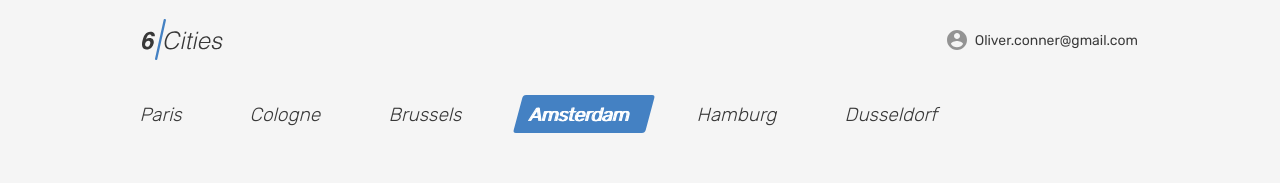
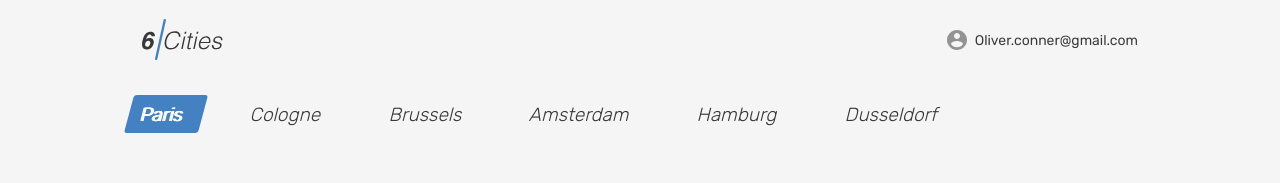
Before and after one commit to pelesesenko/887489-six-cities-6, a React app: page / in a window 1280 px wide. Shown: the top 183 px of the page. Built offline with nearby package versions, Linux system fonts and the light colour scheme.

Commit message:
module3-task1 fix2

```diff
--- a/src/components/page-main/page-main.jsx
+++ b/src/components/page-main/page-main.jsx
@@ -16,10 +16,6 @@ const PageMain = (props) => {
     if (!target) {
       return;
     }
-    evt.target.closest(`ul`).querySelectorAll(`a`)
-    .forEach((item) => item.classList.remove(`tabs__item--active`));
-
-    target.querySelector(`a`).classList.add(`tabs__item--active`);
     setCityName(target.querySelector(`span`).innerText);
   };
 
@@ -56,32 +52,38 @@ const PageMain = (props) => {
           <section className="locations container">
             <ul onClick={handleCityClick} className="locations__list tabs__list">
               <li className="locations__item">
-                <a className="locations__item-link tabs__item" href="#">
+                <a className=
+                  {`locations__item-link tabs__item ${cityName === `Paris` ? `tabs__item--active` : null}`}>
                   <span>Paris</span>
                 </a>
               </li>
               <li className="locations__item">
-                <a className="locations__item-link tabs__item" href="#">
+                <a className=
+                  {`locations__item-link tabs__item ${cityName === `Cologne` ? `tabs__item--active` : null}`}>
                   <span>Cologne</span>
                 </a>
               </li>
               <li className="locations__item">
-                <a className="locations__item-link tabs__item" href="#">
+                <a className=
+                  {`locations__item-link tabs__item ${cityName === `Brussels` ? `tabs__item--active` : null}`}>
                   <span>Brussels</span>
                 </a>
               </li>
               <li className="locations__item">
-                <a className="locations__item-link tabs__item tabs__item--active">
+                <a className=
+                  {`locations__item-link tabs__item ${cityName === `Amsterdam` ? `tabs__item--active` : null}`}>
                   <span>Amsterdam</span>
                 </a>
               </li>
               <li className="locations__item">
-                <a className="locations__item-link tabs__item" href="#">
+                <a className=
+                  {`locations__item-link tabs__item ${cityName === `Hamburg` ? `tabs__item--active` : null}`}>
                   <span>Hamburg</span>
                 </a>
               </li>
               <li className="locations__item">
-                <a className="locations__item-link tabs__item" href="#">
+                <a className=
+                  {`locations__item-link tabs__item ${cityName === `Dusseldorf` ? `tabs__item--active` : null}`}>
                   <span>Dusseldorf</span>
                 </a>
               </li>
```
